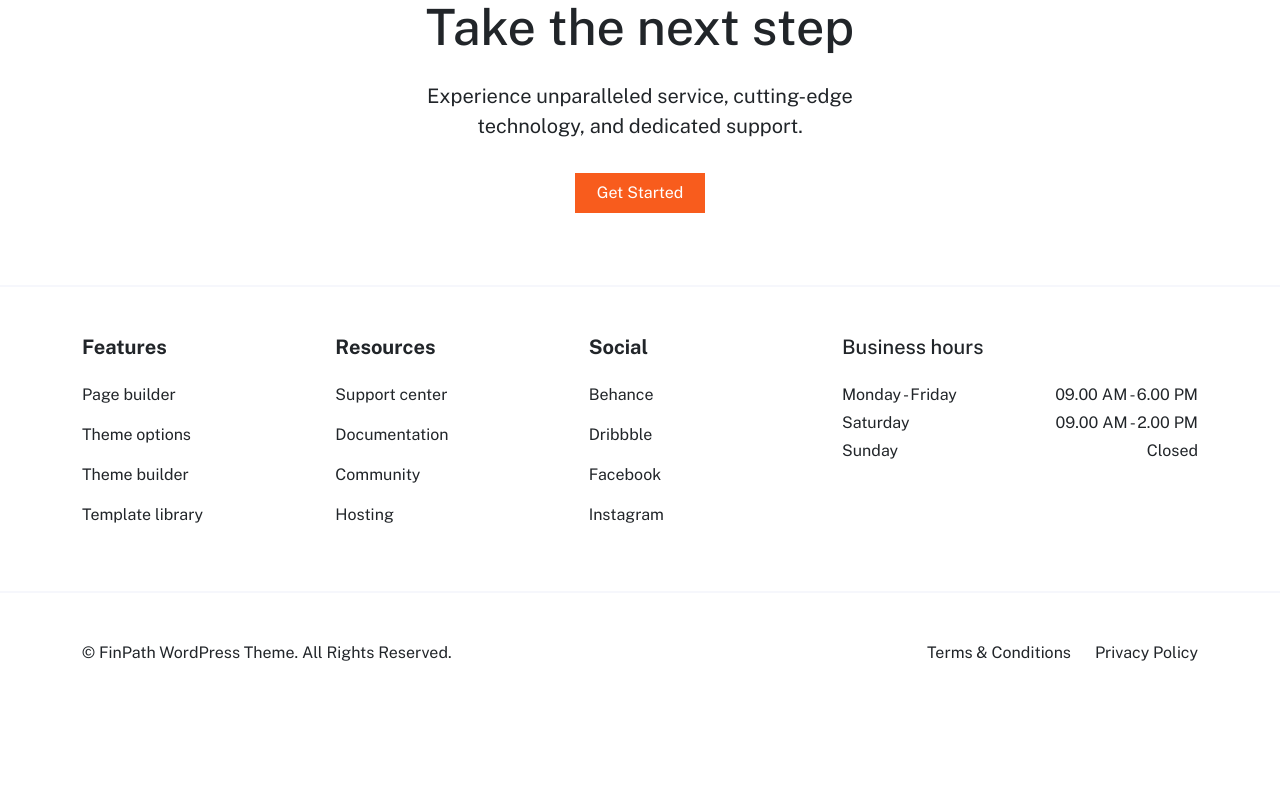
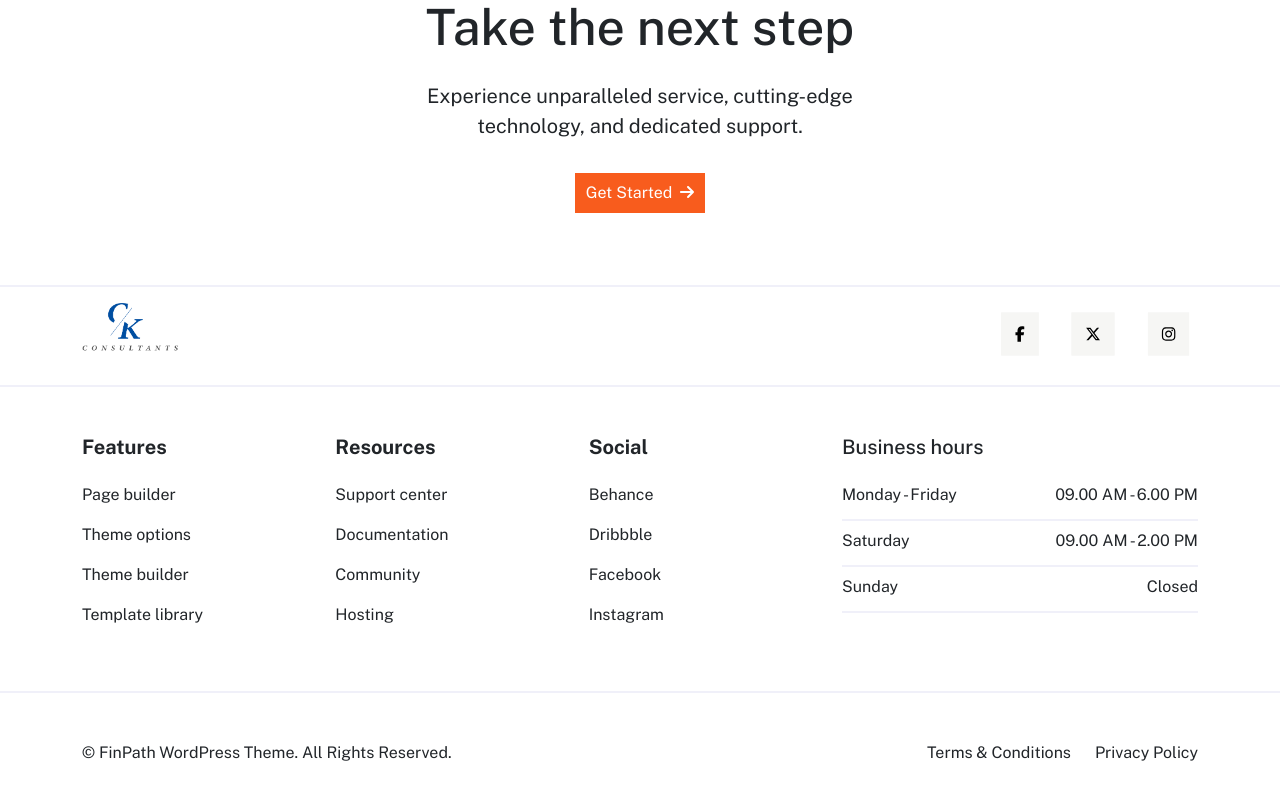
Before and after one commit to DivyaG7/ck, a React (Create React App) app: page /Getstart in a window 1280 px wide. Shown: the part 1558-2358 px from the top of the page. Before the commit the page ends 2263 px from the top, so only its background shows below. Built offline with nearby package versions, Linux system fonts and the light colour scheme.

Commit message:
Initial commit

```diff
--- a/package.json
+++ b/package.json
@@ -4,6 +4,7 @@
   "private": true,
   "dependencies": {
     "@fortawesome/fontawesome-svg-core": "^6.5.2",
+    "@fortawesome/free-brands-svg-icons": "^6.5.2",
     "@fortawesome/free-solid-svg-icons": "^6.5.2",
     "@fortawesome/react-fontawesome": "^0.2.2",
     "@testing-library/jest-dom": "^5.17.0",
--- a/src/components/about.jsx
+++ b/src/components/about.jsx
@@ -40,8 +40,8 @@ export const About = () => {
 
   return (
     <div>
-      <div id='about' className='p-5 w-100' style={{ background: '#174035', color: 'white', display: 'flex', flexDirection: 'column', justifyContent: 'center', alignItems: 'center', gap: 5 }}>
-        <h1 className='mt-5' style={{ fontSize: '50px' }}>Making a positive impact</h1>
+      <div id='about' className='p-5 w-100' style={{ background: '#174035', color: 'white', display: 'flex', flexDirection: 'column', justifyContent: 'center', alignItems: 'center', gap: 5, textAlign: 'center' }}>
+        <h1 className='mt-5' style={{ fontSize: '50px', textAlign: 'center' }}>Making a positive impact</h1>
         <p style={{ fontSize: '20px', width: '50%' }}>With a passion for technology and a commitment to excellence, we empower businesses to thrive in the digital landscape.</p>
         <ul className='mb-5' style={{ display: 'flex', justifyContent: 'center', alignItems: 'center', gap: 5, listStyle: 'none' }}>
           <li className="underline"><Link to='/' style={{ textDecoration: 'none', color: 'white' }}>Home</Link></li>
@@ -113,16 +113,16 @@ export const About = () => {
       </section>
 
       <section>
-        <div id='about' className='p-5 w-100' style={{ display: 'flex', flexDirection: 'column', justifyContent: 'center', alignItems: 'center', gap: 5 }}>
-          <p className='mt-5' style={{ textAlign: 'left', color: '#f85c1d' }}>TEAM MEMBERS</p>
-          <h1 style={{ fontSize: '45px' }}>Get to know our amazing team</h1>
+        <div id='about' className='p-5 w-100' style={{ display: 'flex', flexDirection: 'column', justifyContent: 'center', alignItems: 'center', gap: 5, textAlign: 'center' }}>
+          <p className='mt-5' style={{ color: '#f85c1d' }}>TEAM MEMBERS</p>
+          <h1 style={{ fontSize: '45px', textAlign: 'center' }}>Get to know our amazing team</h1>
           <p style={{ fontSize: '20px', width: '43%' }}>With a passion for innovation and a dedication to excellence, we bring diverse expertise to every project we undertake.</p>
         </div>
 
         <div className='container pe-5 ps-5'>
           <div className='row'>
             <VisibilitySensor onChange={handleChange} partialVisibility={100}>
-              <div className={`col-md-4 ${isVisible ? 'bottom-to-top' : ''}`}>
+              <div className={`col-md-4 mb-4 ${isVisible ? 'bottom-to-top' : ''}`}>
                 <div className='p-4' style={{ background: '#f6f6f4' }}>
                   <img src={team1} alt='team-member' className='img-fluid' />
                   <h4 className='mt-4'>Sara Grant</h4>
@@ -131,7 +131,7 @@ export const About = () => {
               </div>
             </VisibilitySensor>
             <VisibilitySensor onChange={handleChange} partialVisibility={100}>
-              <div className={`col-md-4 ${isVisible ? 'bottom-to-top' : ''}`}>
+              <div className={`col-md-4 mb-4 ${isVisible ? 'bottom-to-top' : ''}`}>
                 <div className='p-4' style={{ background: '#f6f6f4' }}>
                   <img src={team2} alt='team-member' className='img-fluid' />
                   <h4 className='mt-4'>Claire Olson</h4>
@@ -140,7 +140,7 @@ export const About = () => {
               </div>
             </VisibilitySensor>
             <VisibilitySensor onChange={handleChange} partialVisibility={100}>
-              <div className={`col-md-4 ${isVisible ? 'bottom-to-top' : ''}`}>
+              <div className={`col-md-4 mb-4 ${isVisible ? 'bottom-to-top' : ''}`}>
                 <div className='p-4' style={{ background: '#f6f6f4' }}>
                   <img src={team3} alt='team-member' className='img-fluid' />
                   <h4 className='mt-4'>Reece Bronson</h4>
@@ -216,12 +216,12 @@ export const About = () => {
           <div className='row pt-5'>
             <div className='d-flex justify-content-center align-items-center mb-4 gap-3' style={{ flexDirection: 'column' }}>
               <p style={{ color: '#f85c1d' }}>START TODAY</p>
-              <h1 style={{ fontSize: '50px' }}>
+              <h1 style={{ fontSize: '50px', textAlign: 'center' }}>
                 Ready to get started?<br></br>
                 Take the next step
               </h1>
 
-              <p style={{ fontSize: '20px' }}>Experience unparalleled service, cutting-edge <br></br>technology, and dedicated support.</p>
+              <p style={{ fontSize: '20px', textAlign: 'center' }}>Experience unparalleled service, cutting-edge <br></br>technology, and dedicated support.</p>
 
               <button id='button' style={{ width: '130px', padding: '.5rem', background: '#f85c1d', color: 'white', border: 'none' }}>Get Started<FontAwesomeIcon icon={faArrowRight} className='ms-2' /></button>
             </div>
--- a/src/components/contact.jsx
+++ b/src/components/contact.jsx
@@ -52,8 +52,8 @@ export const Contact = () => {
 
   return (
     <div>
-      <div id='about' className='p-5 w-100' style={{ background: '#174035', color: 'white', display: 'flex', flexDirection: 'column', justifyContent: 'center', alignItems: 'center', gap: 5 }}>
-        <h1 className='mt-5' style={{ fontSize: '50px' }}>Let's keep in touch</h1>
+      <div id='about' className='p-5 w-100' style={{ background: '#174035', color: 'white', display: 'flex', flexDirection: 'column', justifyContent: 'center', alignItems: 'center', gap: 5, textAlign: 'center' }}>
+        <h1 className='mt-5' style={{ fontSize: '50px', textAlign: 'center' }}>Let's keep in touch</h1>
         <p style={{ fontSize: '20px', width: '40%' }}>Feel free to reach out to us using the options below, and our dedicated team will respond to your inquiries promptly.</p>
         <ul className='mb-5' style={{ display: 'flex', justifyContent: 'center', alignItems: 'center', gap: 5, listStyle: 'none' }}>
           <li className="underline"><Link to='/' style={{ textDecoration: 'none', color: 'white' }}>Home</Link></li>
--- /dev/null
+++ b/src/components/footer.css
@@ -0,0 +1,42 @@
+@media screen and (max-width: 767px){
+    #footer{
+        flex-direction: column !important;
+        text-align: left;
+    }
+}
+
+
+.d-flex {
+    display: flex;
+}
+
+.justify-content-between {
+    justify-content: space-between;
+}
+
+.align-items-center {
+    align-items: center;
+}
+
+.logo {
+    height: 50px; /* Adjust as needed */
+}
+
+.social-media-links {
+    gap: 15px; /* Adjust spacing between icons */
+}
+
+.social-icon {
+    font-size: 22px; /* Adjust icon size */
+    color: #000; /* Adjust icon color */
+    transition: color 0.3s ease;
+    background: #f6f6f4;
+    font-size: 22px; /* Slightly reduce the size */
+    transform: scale(0.7); /* Scale down to reduce perceived thickness */
+    padding: 20px;
+}
+
+.social-icon:hover {
+    color: white; /* Adjust hover color */
+    background: #f85c1d;
+}
--- a/src/components/footer.jsx
+++ b/src/components/footer.jsx
@@ -1,9 +1,31 @@
 import React from 'react'
+import '../components/footer.css'
+import logo from '../assets/ck_logo.png';
+import { FontAwesomeIcon } from '@fortawesome/react-fontawesome';
+import { faFacebookF, faXTwitter, faInstagram } from '@fortawesome/free-brands-svg-icons';
+
 
 export const Footer = () => {
   return (
     <div>
-      <div style={{ borderBottom: '2px solid #f6f7fc' }}></div>
+      <div style={{ borderBottom: '2px solid #f0f0f9' }}></div>
+      <div className='container d-flex flex-md-row flex-column justify-content-between align-items-left mb-3 mt-3'>
+          <img src={logo} alt="Logo" className="logo mb-3" />
+
+        <div className='d-flex social-media-links'>
+          <a href="https://www.facebook.com" target="_blank" rel="noopener noreferrer">
+            <FontAwesomeIcon icon={faFacebookF} className="social-icon" />
+          </a>
+          <a href="https://www.x.com" target="_blank" rel="noopener noreferrer">
+            <FontAwesomeIcon icon={faXTwitter} className="social-icon" />
+          </a>
+          <a href="https://www.instagram.com" target="_blank" rel="noopener noreferrer">
+            <FontAwesomeIcon icon={faInstagram} className="social-icon" />
+          </a>
+        </div>
+      </div>
+
+      <div style={{ borderBottom: '2px solid #f0f0f9' }}></div>
       <div className='container mt-5 mb-5'>
         <div className='row'>
           <div className='col-md-8'>
@@ -33,8 +55,8 @@ export const Footer = () => {
           </div>
           <div className='col-md-4' style={{ textAlign: 'left' }}>
             <h5>Business hours</h5>
-            <div className='d-flex flex-md-row justify-content-between mt-4'>
-              <div className='d-flex flex-column'>
+            <div className='d-flex flex-md-row flex-column justify-content-between mt-4 gap-3'>
+              {/* <div className='d-flex flex-column'>
                 <p className="mb-1">Monday - Friday</p>
                 <p className="mb-1">Saturday</p>
                 <p className="mb-1">Sunday</p>
@@ -43,14 +65,27 @@ export const Footer = () => {
                 <p className="mb-1">09.00 AM - 6.00 PM</p>
                 <p className="mb-1">09.00 AM - 2.00 PM</p>
                 <p className="mb-1">Closed</p>
-              </div>
+              </div> */}
+              <p className="mb-1">Monday - Friday</p>
+              <p className="mb-1">09.00 AM - 6.00 PM</p>
             </div>
+            <div className='mb-2 mt-2' style={{ borderBottom: '2px solid #f0f0f9' }}></div>
+            <div className='d-flex flex-md-row flex-column justify-content-between mt-2 gap-3'>
+              <p className="mb-1">Saturday</p>
+              <p className="mb-1">09.00 AM - 2.00 PM</p>
+            </div>
+            <div className='mb-2 mt-2' style={{ borderBottom: '2px solid #f0f0f9' }}></div>
+            <div className='d-flex flex-md-row flex-column justify-content-between mt-2 gap-3'>
+              <p className="mb-1">Sunday</p>
+              <p className="mb-1">Closed</p>
+            </div>
+            <div className='mb-2 mt-2' style={{ borderBottom: '2px solid #f0f0f9' }}></div>
           </div>
         </div>
       </div>
-      <div className='mb-5' style={{ borderBottom: '2px solid #f6f7fc' }}></div>
+      <div className='mb-5' style={{ borderBottom: '2px solid #f0f0f9' }}></div>
 
-      <div className='container d-flex justify-content-between pb-4'>
+      <div className='container d-flex justify-content-between pb-4' id='footer'>
         <p>© FinPath WordPress Theme. All Rights Reserved.</p>
         <div className='d-flex justify-content-between gap-4'>
           <p>Terms & Conditions</p>
--- a/src/components/getstart.jsx
+++ b/src/components/getstart.jsx
@@ -80,8 +80,8 @@ export const Getstart = () => {
 
     return (
         <div>
-            <div id='about' className='p-5 w-100' style={{ background: '#174035', color: 'white', display: 'flex', flexDirection: 'column', justifyContent: 'center', alignItems: 'center', gap: 5 }}>
-                <h1 className='mt-5' style={{ fontSize: '50px' }}>Free consultation</h1>
+            <div id='about' className='p-5 w-100' style={{ background: '#174035', color: 'white', display: 'flex', flexDirection: 'column', justifyContent: 'center', alignItems: 'center', gap: 5, textAlign: 'center' }}>
+                <h1 className='mt-5' style={{ fontSize: '50px', textAlign: 'center' }}>Free consultation</h1>
                 <p style={{ fontSize: '20px', width: '40%' }}>Feel free to reach out to us using the options below, and our dedicated team will respond to your inquiries promptly.</p>
                 <ul className='mb-5' style={{ display: 'flex', justifyContent: 'center', alignItems: 'center', gap: 5, listStyle: 'none' }}>
                     <li className="underline"><Link to='/' style={{ textDecoration: 'none', color: 'white' }}>Home</Link></li>
@@ -246,14 +246,14 @@ export const Getstart = () => {
                     <div className='row pt-5'>
                         <div className='d-flex justify-content-center align-items-center mb-4 gap-3' style={{ flexDirection: 'column' }}>
                             <p style={{ color: '#f85c1d' }}>START TODAY</p>
-                            <h1 style={{ fontSize: '50px' }}>
+                            <h1 style={{ fontSize: '50px', textAlign: 'center' }}>
                             Ready to get started?<br></br>
                             Take the next step
                             </h1>
 
-                            <p style={{ fontSize: '20px'}}>Experience unparalleled service, cutting-edge <br></br>technology, and dedicated support.</p>
+                            <p style={{ fontSize: '20px', textAlign: 'center'}}>Experience unparalleled service, cutting-edge <br></br>technology, and dedicated support.</p>
 
-                            <button id='button' style={{ width: '130px', padding: '.5rem', background: '#f85c1d', color: 'white', border: 'none' }}>Get Started</button>
+                            <button id='button' style={{ width: '130px', padding: '.5rem', background: '#f85c1d', color: 'white', border: 'none' }}>Get Started<FontAwesomeIcon icon={faArrowRight} className='ms-2' /></button>
                         </div>
                     </div>
                 </div>
--- a/src/components/home.css
+++ b/src/components/home.css
@@ -117,4 +117,10 @@
   #section-3 h1 {
     font-size: 40px !important;
   }
+
+  #home h1{
+    font-size: 40px !important;
+  }
+
+
 }
--- a/src/components/home.jsx
+++ b/src/components/home.jsx
@@ -47,7 +47,7 @@ export const Home = () => {
     };
 
     return (
-        <div>
+        <div id='home'>
             <div className='container mt-5'>
                 <div className='row pt-5'>
                     <div className='col-md-6 d-flex justify-content-center mb-4 gap-3' style={{ textAlign: 'left', flexDirection: 'column' }}>
@@ -65,7 +65,7 @@ export const Home = () => {
                     <div className='col-md-6 d-flex justify-content-center align-items-center'>
                         <VisibilitySensor onChange={handleChange} partialVisibility={100}>
                             <div className={` ${isVisible ? 'bottom-to-top' : ''}`}>
-                                <img src={home1} alt='home_page_image' className='img-fluid' />
+                                <img src={home1} alt='home_page_image' className='img-fluid'/>
                             </div>
                         </VisibilitySensor>
                     </div>
@@ -224,18 +224,18 @@ export const Home = () => {
 
                         <div id='loan' className='row' style={{ background: '#274d43', padding: '2rem 2rem' }}>
                             <div id='personal-loan' className='col-md-4 mb-4' style={{ textAlign: 'left', color: 'white', padding: '20px' }}>
-                                <h5 style={{ boxSizing: 'border-box', border: 'none', background: '#365a50', width: 'fit-content', padding: '15px' }}>01</h5>
-                                <h3 className='mt-3'>Online application<FontAwesomeIcon icon={faArrowRight} className='ms-4' /></h3>
+                                <h6 style={{ boxSizing: 'border-box', border: 'none', background: '#365a50', width: 'fit-content', padding: '15px' }}>01</h6>
+                                <h4 className='mt-3'>Online application<FontAwesomeIcon icon={faArrowRight} className='ms-3' /></h4>
                                 <p className='mt-3'>Get up and running in no time by creating a free account. Register only with your email address.</p>
                             </div>
                             <div id='startup-loan' className='col-md-4 mb-4' style={{ textAlign: 'left', color: 'white', padding: '20px' }}>
-                                <h5 style={{ boxSizing: 'border-box', border: 'none', background: '#365a50', width: 'fit-content', padding: '15px' }}>02</h5>
-                                <h3 className='mt-3'>Same-day decision<FontAwesomeIcon icon={faArrowRight} className='ms-4' /></h3>
+                                <h6 style={{ boxSizing: 'border-box', border: 'none', background: '#365a50', width: 'fit-content', padding: '15px' }}>02</h6>
+                                <h4 className='mt-3'>Same-day decision<FontAwesomeIcon icon={faArrowRight} className='ms-3' /></h4>
                                 <p className='mt-3'>Go through the summaries for each of your options, taking note of which ones check.</p>
                             </div>
                             <div id='business-loan' className='col-md-4 mb-4' style={{ textAlign: 'left', color: 'white', padding: '20px' }}>
-                                <h5 style={{ boxSizing: 'border-box', border: 'none', background: '#365a50', width: 'fit-content', padding: '15px' }}>03</h5>
-                                <h3 className='mt-3'>Sign your contract<FontAwesomeIcon icon={faArrowRight} className='ms-4' /></h3>
+                                <h6 style={{ boxSizing: 'border-box', border: 'none', background: '#365a50', width: 'fit-content', padding: '15px' }}>03</h6>
+                                <h4 className='mt-3'>Sign your contract<FontAwesomeIcon icon={faArrowRight} className='ms-3' /></h4>
                                 <p className='mt-3'>Effortlessly finalize your agreement online, ensuring a smooth and prompt funding process for you.</p>
                             </div>
                         </div>
@@ -254,7 +254,7 @@ export const Home = () => {
                         <div className='col-md-4 pt-5'>
                             <p style={{ textAlign: 'left', fontSize: '18px', paddingLeft: '30px' }}>Discover how businesses like yours transformed with our software. Real stories of growth, innovation, and success.</p>
                         </div>
-                        <div className='col-md-3 pt-5'>
+                        <div className='col-md-3 pt-5 d-flex align-items-left ps-5'>
                             <button id='button' className='mt-4' style={{ width: '170px', padding: '.5rem', background: '#f85c1d', color: 'black', border: 'none' }}>View all stories<FontAwesomeIcon icon={faArrowRight} className='ms-2' /></button>
                         </div>
                     </div>
@@ -375,7 +375,7 @@ export const Home = () => {
                         <div className='col-md-4 pt-5'>
                             <p style={{ textAlign: 'left', fontSize: '18px', paddingLeft: '30px' }}>Explore insightful content that keeps you ahead of the curve and connected to the pulse of what's happening.</p>
                         </div>
-                        <div className='col-md-3 pt-5'>
+                        <div className='col-md-3 pt-5 d-flex align-items-left ps-5'>
                             <button className='mt-4' id='button' style={{ width: '170px', padding: '.5rem', background: '#f85c1d', color: 'black', border: 'none' }}>Read all articles<FontAwesomeIcon icon={faArrowRight} className='ms-2' /></button>
                         </div>
                     </div>
```
Also changed, not shown: 1 other file (tests, documents, lock files or other folders).
